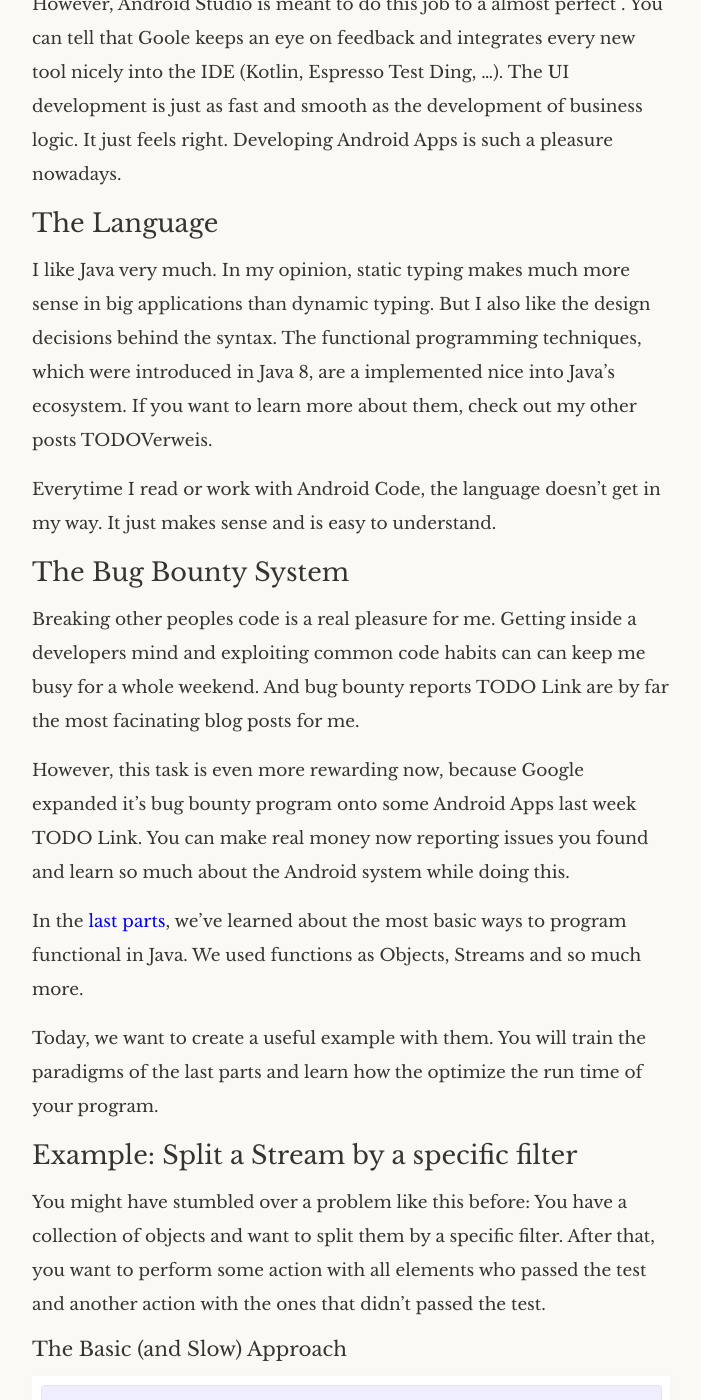
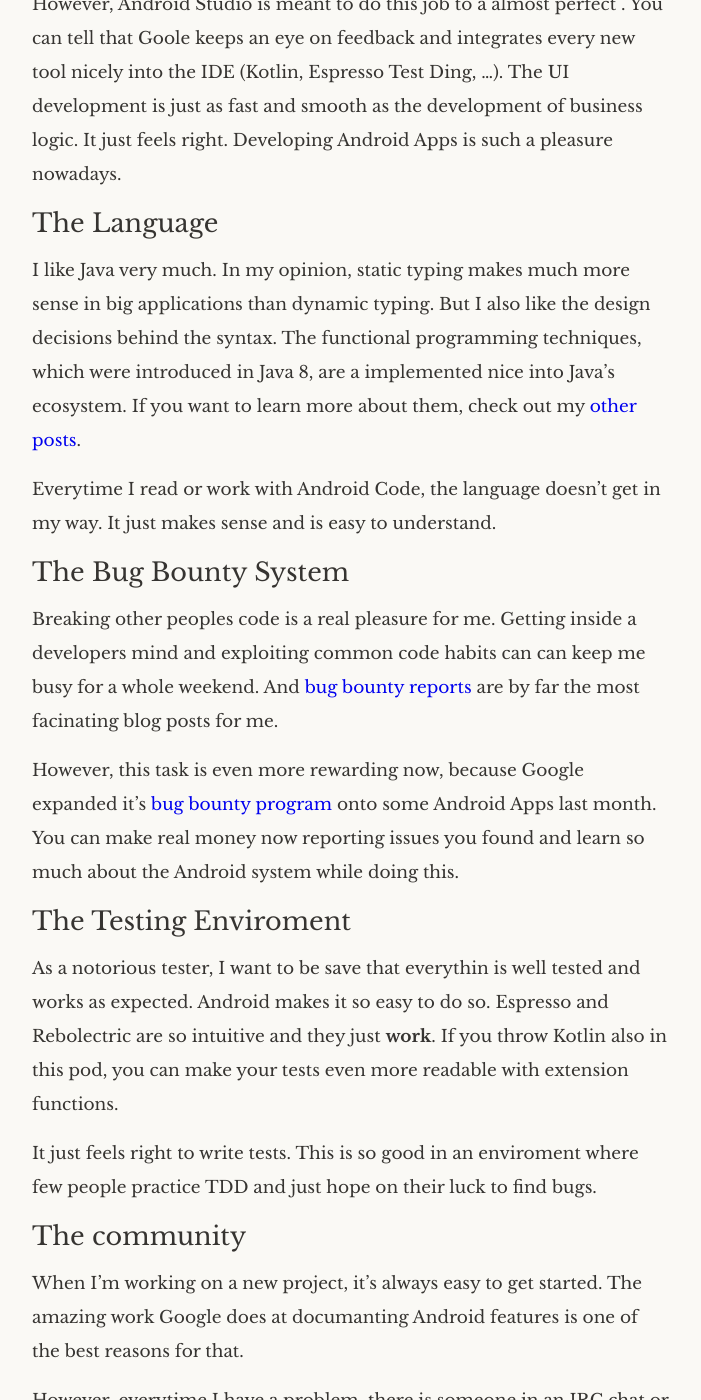
Before and after one commit to flyingbytes/flyingbytes.github.io, a Jekyll site: the page built from _posts/2017-06-11-Android-Ode.markdown, in a window 1280 px wide and 1400 px high, scrolled down 829 px. Shown: the whole window, without its empty margins (289-990 px from the left). Built offline with Jekyll 4.4.1, drawn with Linux system fonts in a browser that asks for light colours; some web fonts are replaced; comment, search, counter and statistics services are not loaded; some of the changed text lies outside the part shown.

Commit message:
Fix all TODOs

```diff
--- a/_posts/2017-06-11-Android-Ode.markdown
+++ b/_posts/2017-06-11-Android-Ode.markdown
@@ -8,7 +8,7 @@
 
 The Android Platform is one of my favourite, if not my most favourite, platform to develop for.
 
-I want to tell you exaclty why I think Google makes a good job regarding Android. Nevertheless, I want to highlight some problem too, because let's face it TODO2x: Nobody's perfect.
+I want to tell you exaclty why I think Google makes a good job regarding Android. Nevertheless, I want to highlight some problem too, because be realistic: Nobody's perfect.
 
 ## The Development Enviroment
 
@@ -18,15 +18,47 @@
 
 ## The Language
 
-I like Java very much. In my opinion, static typing makes much more sense in big applications than dynamic typing. But I also like the design decisions behind the syntax. The functional programming techniques, which were introduced in Java 8, are a implemented nice into Java's ecosystem. If you want to learn more about them, check out my other posts TODOVerweis.
+I like Java very much. In my opinion, static typing makes much more sense in big applications than dynamic typing. But I also like the design decisions behind the syntax. The functional programming techniques, which were introduced in Java 8, are a implemented nice into Java's ecosystem. If you want to learn more about them, check out my [other posts][blog].
 
 Everytime I read or work with Android Code, the language doesn't get in my way. It just makes sense and is easy to understand.
 
 ## The Bug Bounty System
 
-Breaking other peoples code is a real pleasure for me. Getting inside a developers mind and exploiting common code habits can can keep me busy for a whole weekend. And bug bounty reports TODO Link are by far the most facinating blog posts for me.
+Breaking other peoples code is a real pleasure for me. Getting inside a developers mind and exploiting common code habits can can keep me busy for a whole weekend. And [bug bounty reports][bug] are by far the most facinating blog posts for me.
 
-However, this task is even more rewarding now, because Google expanded it's bug bounty program onto some Android Apps last week TODO Link. You can make real money now reporting issues you found and learn so much about the Android system while doing this.
+However, this task is even more rewarding now, because Google expanded it's [bug bounty program][bounty] onto some Android Apps last month. You can make real money now reporting issues you found and learn so much about the Android system while doing this.
+
+## The Testing Enviroment
+
+As a notorious tester, I want to be save that everythin is well tested and works as expected. Android makes it so easy to do so. Espresso and Rebolectric are so intuitive and they just **work**. If you throw Kotlin also in this pod, you can make your tests even more readable with extension functions.
+
+It just feels right to write tests. This is so good in an enviroment where few people practice TDD and just hope on their luck to find bugs.
+
+## The community
+When I'm working on a new project, it's always easy to get started. The amazing work Google does at documanting Android features is one of the best reasons for that.
+
+However, everytime I have a problem, there is someone in an IRC chat or email list who can give me a quick answer. On other platforms I developed for, I haven't got this kind welcomed feeling
+
+But of course, not everything's good about Android. There are still problems which this platform has and which simply annoy me as a developer
+
+## New year = New Android Version
+
+Let's be clear: It's awesome when a platform develops over time. But maybe Google should gibe us the time to really embrace new features.
+
+Not even a [quarter][Users] the Android users use Android N right now. Still, there is Orea coming up right now.
+
+There is a reason why I don't buy books about Android development. They're already outdated the day they come out.
+
+You cannot use all of the new feautres and upgrade the minimum SDK Version of your app. This is because most of the users aren't buying a new phone with the latest Android version every year. Phone Manifactures don't provide new Android Versions to their old and low-budget phones.
+
+Google should just give the developers and users more time to adapt a new Android Version.
+
+## Conclusion
+
+To sum everything up: The Android platform is an superb plaform for developers. oogle provides an awesome IDE and documentation. The community is amazing too.
+
+However, it's not perfect. Google should slow the release cycle down so that the developers and users can adapt better to every new Android Version.
+
 
 In the [last parts][part3], we've learned about the most basic ways to program functional in Java. We used functions as Objects, Streams and so much more.
 
```
Also changed, not shown: other parts of _posts/2017-06-11-Android-Ode.markdown (+4 -2 lines).
